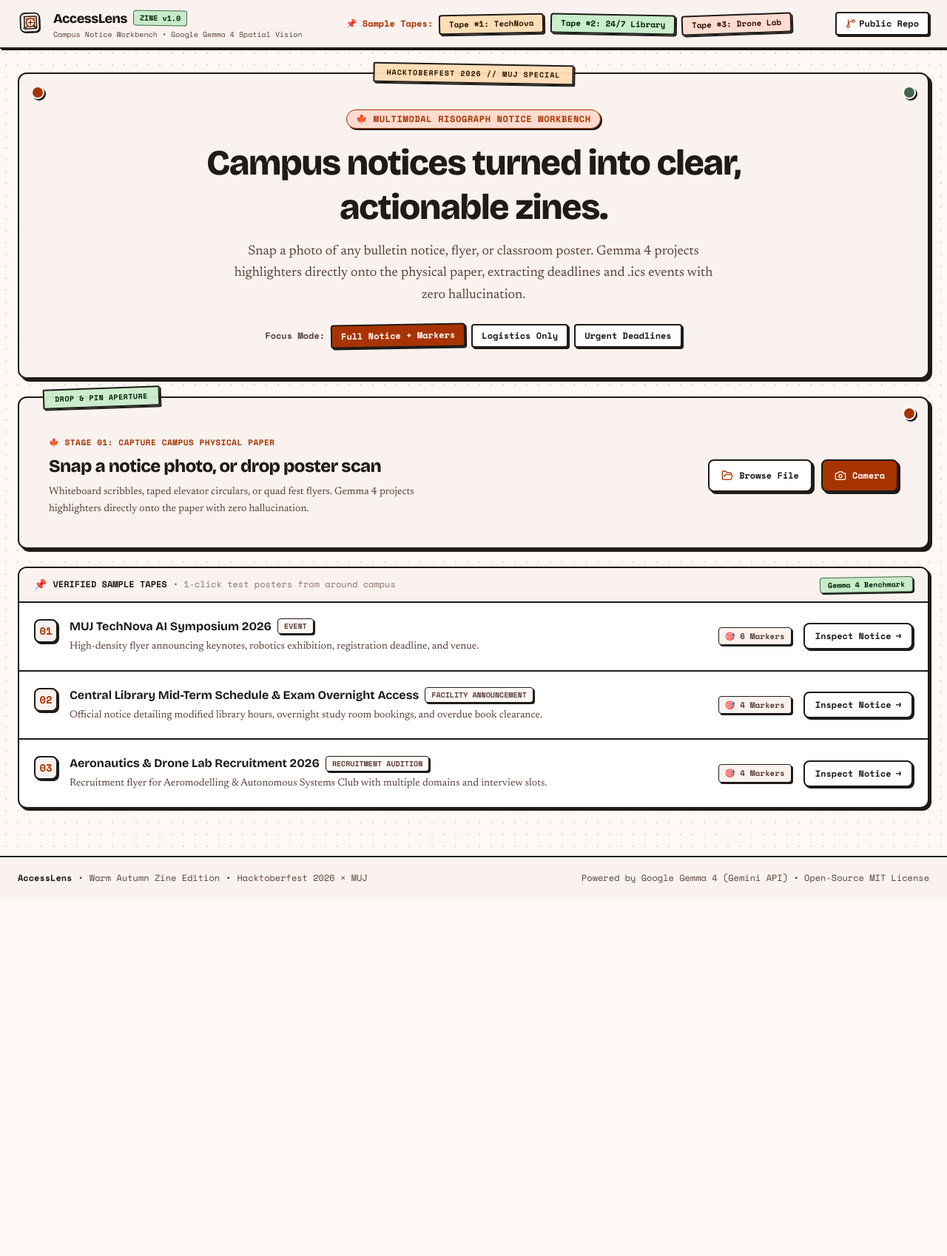
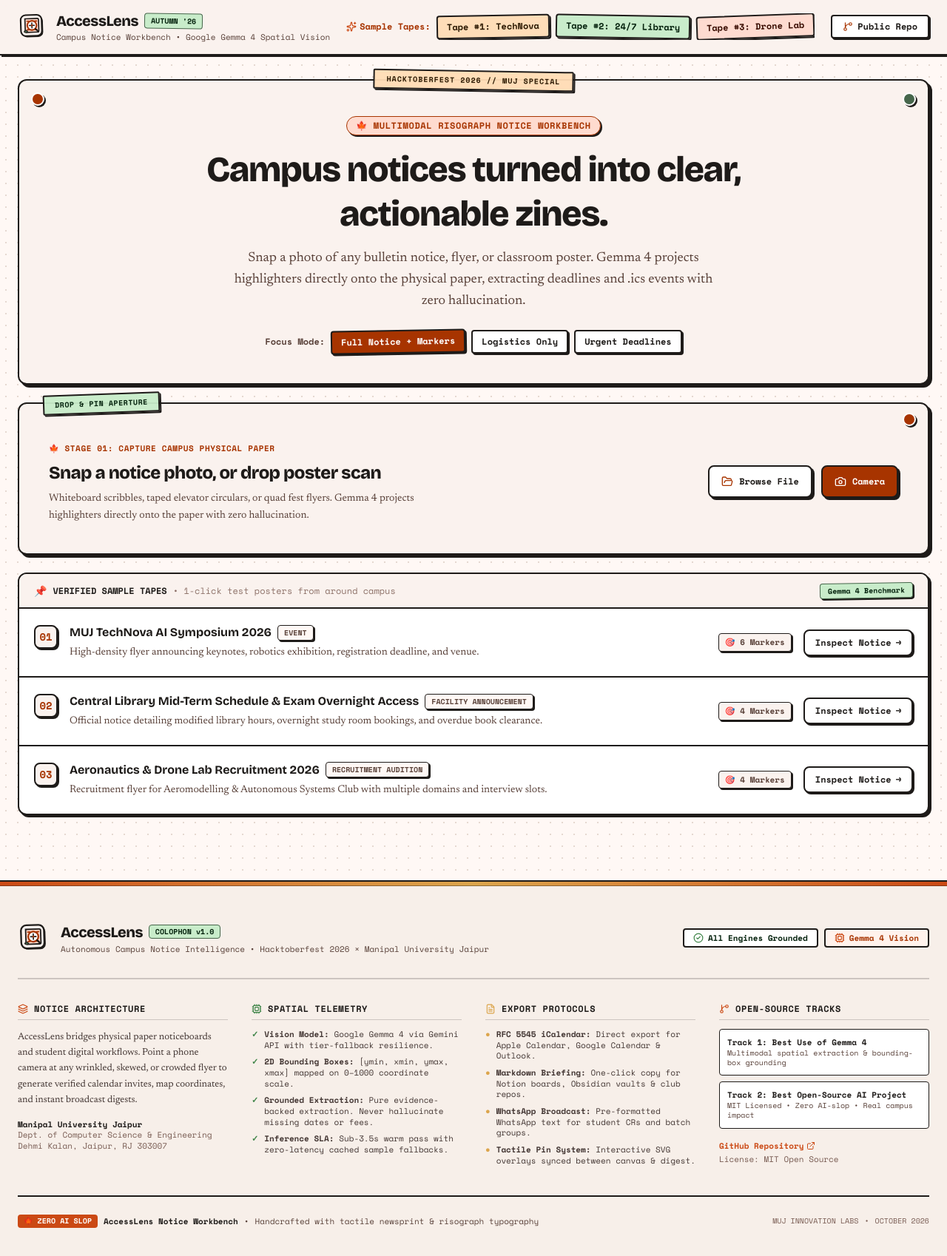
Before and after one commit to SynthReaper/AccessLens, a Next.js app: page / in a window 1280 px wide. Shown: the top 1698 px of the page at 74% size. Before the commit the page ends 1215 px from the top, so only its background shows below. Built offline with nearby package versions, Linux system fonts and the light colour scheme.

Commit message:
feat(ui): overhaul zine masthead header, bulletin flyer framing, and academic colophon footer

```diff
--- a/src/app/page.tsx
+++ b/src/app/page.tsx
@@ -3,7 +3,13 @@
 import React, { useState } from 'react';
 import {
   RefreshCw,
-  GitBranch
+  GitBranch,
+  Sparkles,
+  Cpu,
+  Layers,
+  ExternalLink,
+  FileText,
+  CheckCircle2
 } from 'lucide-react';
 import { ImageUploader } from '@/components/ImageUploader';
 import { SplitViewComparison } from '@/components/SplitViewComparison';
@@ -80,34 +86,37 @@ export default function Home() {
     <div className="min-h-screen bg-[#fff8f5] text-[#1e1b19] flex flex-col font-serif bg-newsprint">
       {/* Top Zine Header with Tape Ticker */}
       <header className="sticky top-0 z-50 bg-[#faf2ee]/95 backdrop-blur-md border-b-2 border-[#1e1b19] shadow-press-sm">
-        <div className="max-w-7xl mx-auto px-4 sm:px-6 h-16 flex items-center justify-between">
+        <div className="max-w-7xl mx-auto px-4 sm:px-6 py-3 sm:py-3.5 flex flex-wrap lg:flex-nowrap items-center justify-between gap-3 sm:gap-4">
           {/* Brand & Edition */}
           <div className="flex items-center gap-3">
-            <AccessLensLogo size={36} className="rotate-[-2deg]" />
+            <AccessLensLogo size={40} className="shrink-0 -rotate-2" />
             <div>
               <div className="flex items-center gap-2">
-                <span className="font-display font-extrabold text-lg text-[#1e1b19] tracking-tight">
+                <span className="font-display font-extrabold text-xl text-[#1e1b19] tracking-tight whitespace-nowrap">
                   AccessLens
                 </span>
-                <span className="font-mono text-[10px] px-2 py-0.5 rounded bg-[#c8ecca] text-[#03210c] border border-[#46664b] font-bold rotate-1">
-                  ZINE v1.0
+                <span className="font-mono text-[10px] px-2 py-0.5 rounded bg-[#c8ecca] text-[#03210c] border border-[#46664b] font-bold rotate-1 whitespace-nowrap shadow-press-xs">
+                  AUTUMN &apos;26
                 </span>
               </div>
-              <p className="font-mono text-[10px] text-[#594139] hidden sm:block">
+              <p className="font-mono text-[11px] text-[#594139] whitespace-nowrap hidden sm:block">
                 Campus Notice Workbench • Google Gemma 4 Spatial Vision
               </p>
             </div>
           </div>
 
           {/* Quick Tape Selector */}
-          <div className="hidden lg:flex items-center gap-2 font-mono text-xs">
-            <span className="text-[#a73400] font-bold">📌 Sample Tapes:</span>
+          <div className="hidden lg:flex items-center gap-2 font-mono text-xs overflow-x-auto py-0.5">
+            <span className="text-[#a73400] font-bold whitespace-nowrap shrink-0 flex items-center gap-1">
+              <Sparkles className="w-3.5 h-3.5 text-[#cb4914]" />
+              Sample Tapes:
+            </span>
             {SAMPLE_POSTERS.map((s, i) => (
               <button
                 key={s.id}
                 type="button"
                 onClick={() => handleSelectDirectSample(s)}
-                className={`px-3 py-1 rounded text-[11px] font-bold border-2 border-[#1e1b19] shadow-press-sm transition-transform active:translate-x-0.5 active:translate-y-0.5 ${
+                className={`whitespace-nowrap shrink-0 inline-flex items-center gap-1 px-3 py-1.5 rounded text-xs font-bold border-2 border-[#1e1b19] shadow-press-sm transition-transform active:translate-x-0.5 active:translate-y-0.5 ${
                   i === 0
                     ? 'washi-tape-tertiary text-[#2a1800] -rotate-1 hover:rotate-0'
                     : i === 1
@@ -121,22 +130,22 @@ export default function Home() {
           </div>
 
           {/* Action CTAs */}
-          <div className="flex items-center gap-2 font-mono text-xs">
+          <div className="flex items-center gap-2 font-mono text-xs shrink-0">
             <a
               href="https://github.com/accesslens/accesslens"
               target="_blank"
               rel="noopener noreferrer"
-              className="inline-flex items-center gap-1 px-3 py-1.5 bg-[#ffffff] hover:bg-[#faf2ee] border-2 border-[#1e1b19] text-[#1e1b19] font-bold rounded shadow-press-sm active:translate-x-0.5 active:translate-y-0.5 transition-all"
+              className="whitespace-nowrap shrink-0 inline-flex items-center gap-1.5 px-3.5 py-1.5 bg-[#ffffff] hover:bg-[#faf2ee] border-2 border-[#1e1b19] text-[#1e1b19] font-bold rounded shadow-press-sm active:translate-x-0.5 active:translate-y-0.5 transition-all"
             >
               <GitBranch className="w-3.5 h-3.5 text-[#a73400]" />
-              <span className="hidden sm:inline">Public Repo</span>
+              <span>Public Repo</span>
             </a>
 
             {selectedImage && (
               <button
                 type="button"
                 onClick={handleReset}
-                className="inline-flex items-center gap-1 px-3 py-1.5 bg-[#a73400] hover:bg-[#cb4914] text-white font-bold rounded border-2 border-[#1e1b19] shadow-press-sm active:translate-x-0.5 active:translate-y-0.5 transition-all"
+                className="whitespace-nowrap shrink-0 inline-flex items-center gap-1.5 px-3.5 py-1.5 bg-[#a73400] hover:bg-[#cb4914] text-white font-bold rounded border-2 border-[#1e1b19] shadow-press-sm active:translate-x-0.5 active:translate-y-0.5 transition-all"
               >
                 <RefreshCw className="w-3.5 h-3.5" />
                 <span>New Notice</span>
@@ -301,18 +310,159 @@ export default function Home() {
         )}
       </main>
 
-      {/* Footer Strip */}
-      <footer className="border-t-2 border-[#1e1b19] bg-[#faf2ee] py-5 mt-10 font-mono text-xs text-[#594139]">
-        <div className="max-w-7xl mx-auto px-4 sm:px-6 flex flex-col sm:flex-row items-center justify-between gap-3">
-          <div className="flex items-center gap-2">
-            <span className="font-bold text-[#1e1b19]">AccessLens</span>
-            <span>•</span>
-            <span>Warm Autumn Zine Edition</span>
-            <span>•</span>
-            <span>Hacktoberfest 2026 × MUJ</span>
+      {/* Editorial Zine Colophon & System Directory */}
+      <footer className="border-t-2 border-[#1e1b19] bg-[#f7efe9] mt-16 font-mono text-xs text-[#594139] relative overflow-hidden">
+        {/* Subtle decorative top border washi strip */}
+        <div className="h-1.5 w-full bg-gradient-to-r from-[#cb4914] via-[#3d8346] via-[#dca54c] to-[#cb4914] border-b border-[#1e1b19]/40" />
+
+        <div className="max-w-7xl mx-auto px-4 sm:px-6 py-12">
+          {/* Masthead banner */}
+          <div className="flex flex-col md:flex-row md:items-center justify-between pb-8 mb-8 border-b-2 border-[#1e1b19]/20 gap-4">
+            <div className="flex items-center gap-3.5">
+              <AccessLensLogo size={44} className="shrink-0 -rotate-2" />
+              <div>
+                <div className="flex items-center gap-2">
+                  <h3 className="font-display font-extrabold text-xl text-[#1e1b19] tracking-tight">
+                    AccessLens
+                  </h3>
+                  <span className="font-mono text-[10px] px-2 py-0.5 rounded bg-[#c8ecca] text-[#03210c] border border-[#46664b] font-bold">
+                    COLOPHON v1.0
+                  </span>
+                </div>
+                <p className="font-mono text-[11px] text-[#594139] mt-0.5">
+                  Autonomous Campus Notice Intelligence • Hacktoberfest 2026 × Manipal University Jaipur
+                </p>
+              </div>
+            </div>
+
+            <div className="flex items-center gap-2">
+              <span className="inline-flex items-center gap-1.5 px-3 py-1 bg-[#ffffff] border-2 border-[#1e1b19] rounded font-bold shadow-press-xs text-[#03210c] text-[11px]">
+                <CheckCircle2 className="w-3.5 h-3.5 text-[#3d8346]" />
+                All Engines Grounded
+              </span>
+              <span className="inline-flex items-center gap-1.5 px-3 py-1 bg-[#fff2ec] border-2 border-[#1e1b19] rounded font-bold shadow-press-xs text-[#a73400] text-[11px]">
+                <Cpu className="w-3.5 h-3.5 text-[#cb4914]" />
+                Gemma 4 Vision
+              </span>
+            </div>
           </div>
-          <div>
-            <span>Powered by Google Gemma 4 (Gemini API) • Open-Source MIT License</span>
+
+          {/* 4-Column Directory Grid */}
+          <div className="grid grid-cols-1 md:grid-cols-2 lg:grid-cols-4 gap-8 pb-10">
+            {/* Column 1: Architecture & Purpose */}
+            <div className="space-y-3">
+              <div className="flex items-center gap-2 text-[#1e1b19] font-bold text-xs uppercase tracking-wider border-b border-[#1e1b19]/20 pb-1.5">
+                <Layers className="w-3.5 h-3.5 text-[#cb4914]" />
+                Notice Architecture
+              </div>
+              <p className="font-serif text-[13px] leading-relaxed text-[#433633]">
+                AccessLens bridges physical paper noticeboards and student digital workflows. Point a phone camera at any wrinkled, skewed, or crowded flyer to generate verified calendar invites, map coordinates, and instant broadcast digests.
+              </p>
+              <div className="pt-1 text-[11px] text-[#785b52]">
+                <p className="font-bold text-[#1e1b19]">Manipal University Jaipur</p>
+                <p>Dept. of Computer Science & Engineering</p>
+                <p>Dehmi Kalan, Jaipur, RJ 303007</p>
+              </div>
+            </div>
+
+            {/* Column 2: Multimodal Spatial Telemetry */}
+            <div className="space-y-3">
+              <div className="flex items-center gap-2 text-[#1e1b19] font-bold text-xs uppercase tracking-wider border-b border-[#1e1b19]/20 pb-1.5">
+                <Cpu className="w-3.5 h-3.5 text-[#3d8346]" />
+                Spatial Telemetry
+              </div>
+              <ul className="space-y-2 text-[11px] text-[#433633]">
+                <li className="flex items-start gap-2">
+                  <span className="text-[#3d8346] font-bold">✓</span>
+                  <span><strong>Vision Model:</strong> Google Gemma 4 via Gemini API with tier-fallback resilience.</span>
+                </li>
+                <li className="flex items-start gap-2">
+                  <span className="text-[#3d8346] font-bold">✓</span>
+                  <span><strong>2D Bounding Boxes:</strong> [ymin, xmin, ymax, xmax] mapped on 0–1000 coordinate scale.</span>
+                </li>
+                <li className="flex items-start gap-2">
+                  <span className="text-[#3d8346] font-bold">✓</span>
+                  <span><strong>Grounded Extraction:</strong> Pure evidence-backed extraction. Never hallucinate missing dates or fees.</span>
+                </li>
+                <li className="flex items-start gap-2">
+                  <span className="text-[#3d8346] font-bold">✓</span>
+                  <span><strong>Inference SLA:</strong> Sub-3.5s warm pass with zero-latency cached sample fallbacks.</span>
+                </li>
+              </ul>
+            </div>
+
+            {/* Column 3: Standards & Open Protocols */}
+            <div className="space-y-3">
+              <div className="flex items-center gap-2 text-[#1e1b19] font-bold text-xs uppercase tracking-wider border-b border-[#1e1b19]/20 pb-1.5">
+                <FileText className="w-3.5 h-3.5 text-[#dca54c]" />
+                Export Protocols
+              </div>
+              <ul className="space-y-2 text-[11px] text-[#433633]">
+                <li className="flex items-start gap-2">
+                  <span className="text-[#dca54c] font-bold">●</span>
+                  <span><strong>RFC 5545 iCalendar:</strong> Direct export for Apple Calendar, Google Calendar & Outlook.</span>
+                </li>
+                <li className="flex items-start gap-2">
+                  <span className="text-[#dca54c] font-bold">●</span>
+                  <span><strong>Markdown Briefing:</strong> One-click copy for Notion boards, Obsidian vaults & club repos.</span>
+                </li>
+                <li className="flex items-start gap-2">
+                  <span className="text-[#dca54c] font-bold">●</span>
+                  <span><strong>WhatsApp Broadcast:</strong> Pre-formatted WhatsApp text for student CRs and batch groups.</span>
+                </li>
+                <li className="flex items-start gap-2">
+                  <span className="text-[#dca54c] font-bold">●</span>
+                  <span><strong>Tactile Pin System:</strong> Interactive SVG overlays synced between canvas & digest.</span>
+                </li>
+              </ul>
+            </div>
+
+            {/* Column 4: Hackathon Tracks & Repository */}
+            <div className="space-y-3">
+              <div className="flex items-center gap-2 text-[#1e1b19] font-bold text-xs uppercase tracking-wider border-b border-[#1e1b19]/20 pb-1.5">
+                <GitBranch className="w-3.5 h-3.5 text-[#cb4914]" />
+                Open-Source Tracks
+              </div>
+              <div className="space-y-2">
+                <div className="p-2.5 bg-white border border-[#1e1b19] rounded shadow-press-xs">
+                  <p className="font-bold text-[#1e1b19] text-[11px]">Track 1: Best Use of Gemma 4</p>
+                  <p className="text-[10px] text-[#594139]">Multimodal spatial extraction & bounding-box grounding</p>
+                </div>
+                <div className="p-2.5 bg-white border border-[#1e1b19] rounded shadow-press-xs">
+                  <p className="font-bold text-[#1e1b19] text-[11px]">Track 2: Best Open-Source AI Project</p>
+                  <p className="text-[10px] text-[#594139]">MIT Licensed • Zero AI-slop • Real campus impact</p>
+                </div>
+              </div>
+              <div className="pt-1 flex flex-col gap-1 text-[11px]">
+                <a
+                  href="https://github.com/accesslens/accesslens"
+                  target="_blank"
+                  rel="noopener noreferrer"
+                  className="font-bold text-[#cb4914] hover:underline inline-flex items-center gap-1"
+                >
+                  GitHub Repository <ExternalLink className="w-3 h-3" />
+                </a>
+                <span className="text-[#785b52]">License: MIT Open Source</span>
+              </div>
+            </div>
+          </div>
+
+          {/* Bottom Riso Stamp & Copyright */}
+          <div className="pt-6 border-t-2 border-[#1e1b19] flex flex-col sm:flex-row items-center justify-between gap-4 text-[11px]">
+            <div className="flex flex-wrap items-center gap-2">
+              <span className="px-2 py-0.5 bg-[#cb4914] text-white font-bold rounded shadow-press-xs text-[10px] uppercase">
+                🍁 ZERO AI SLOP
+              </span>
+              <span className="text-[#1e1b19] font-bold">AccessLens Notice Workbench</span>
+              <span>•</span>
+              <span className="text-[#594139]">Handcrafted with tactile newsprint & risograph typography</span>
+            </div>
+
+            <div className="text-[#785b52] font-mono text-[10px] flex items-center gap-2">
+              <span>MUJ INNOVATION LABS</span>
+              <span>•</span>
+              <span>OCTOBER 2026</span>
+            </div>
           </div>
         </div>
       </footer>
```
Also changed, not shown: src/components/SplitViewComparison.tsx (+12 -15 lines).
